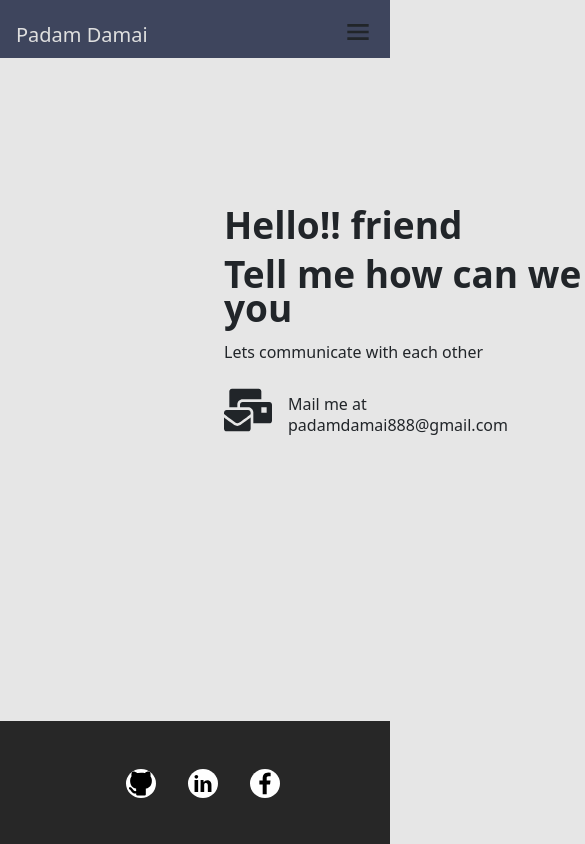
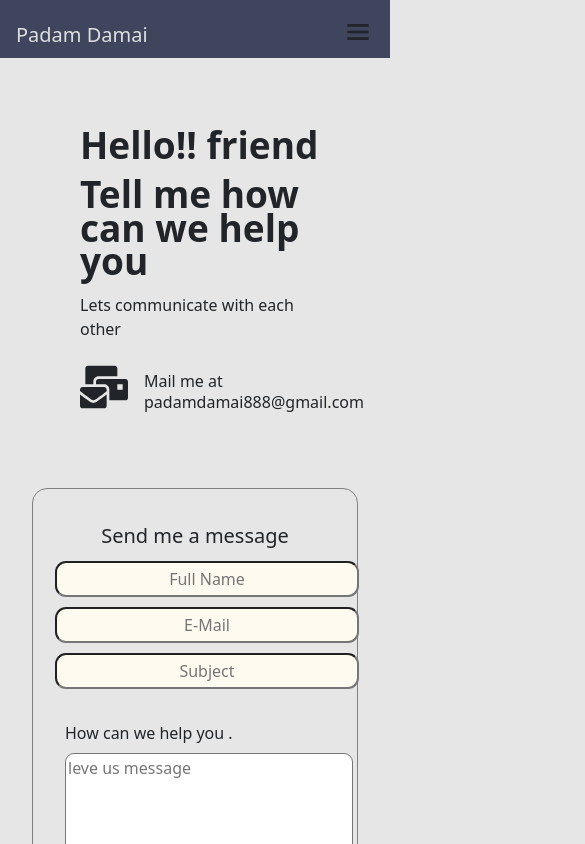
Before and after one commit to padamdamai/my_portfolio, a React (Create React App) app: page /contact in a window 390 px wide. Shown: the top 844 px of the page, 585 px wide, since content can reach past the window. Built offline with nearby package versions, Linux system fonts and the light colour scheme.

Commit message:
added responsive design

```diff
--- a/src/contact.css
+++ b/src/contact.css
@@ -59,3 +59,30 @@ textArea{
 	margin-right: 1rem;
   margin-top: -1rem;
 }
+
+
+/*..................................................responsive..............................................*/
+
+@media (max-width:512px){
+
+.container_main {
+  display: flex;
+  flex-direction: column;
+  margin: 3rem 2rem;
+}
+.leftHandContainer {
+  margin: 5rem 2rem 6rem 3rem;
+}
+.inputType {
+  margin: -2rem 2rem 1rem auto;
+  width: 19rem;
+
+}
+.label_holder{
+	margin-left: -10px;
+}
+textArea {
+  border-radius: 9px;
+  width: 18rem;
+}
+}
```
